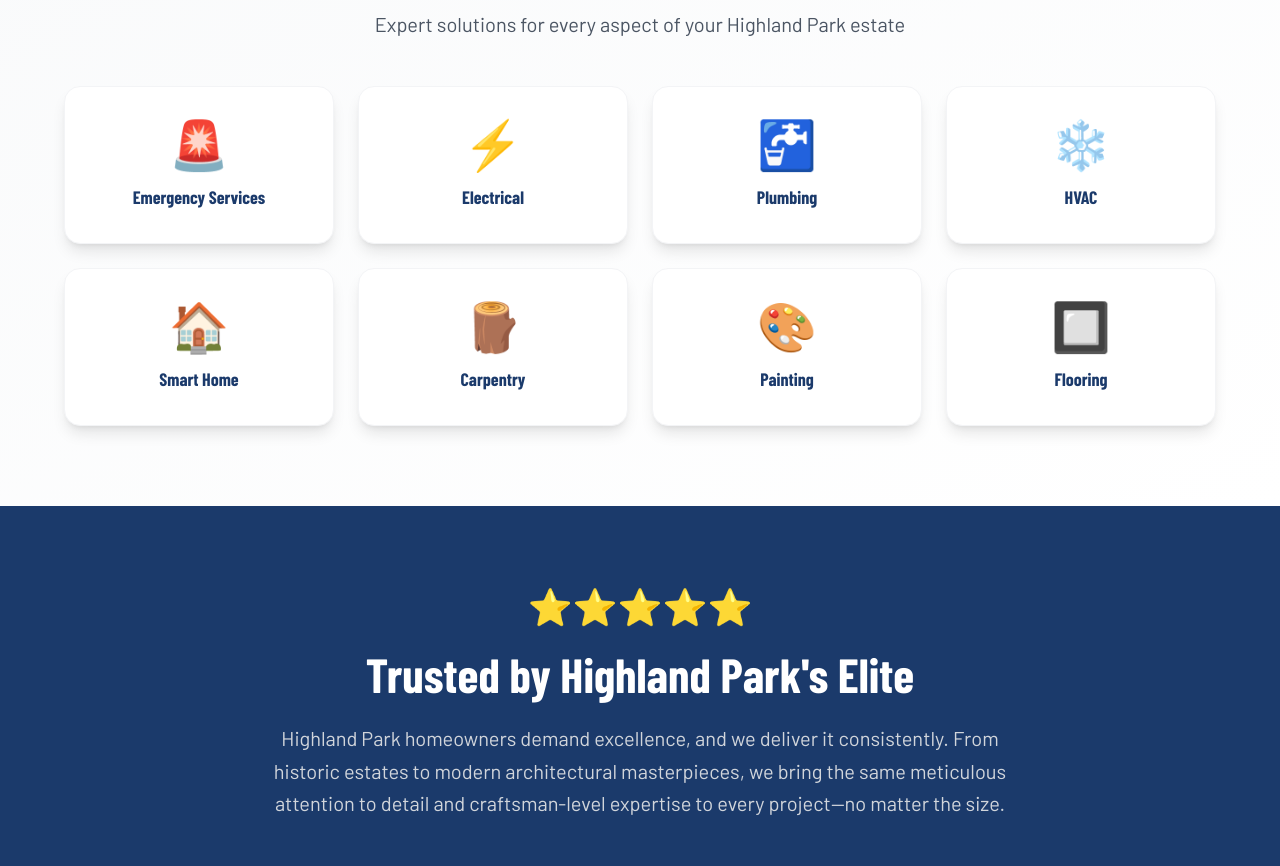
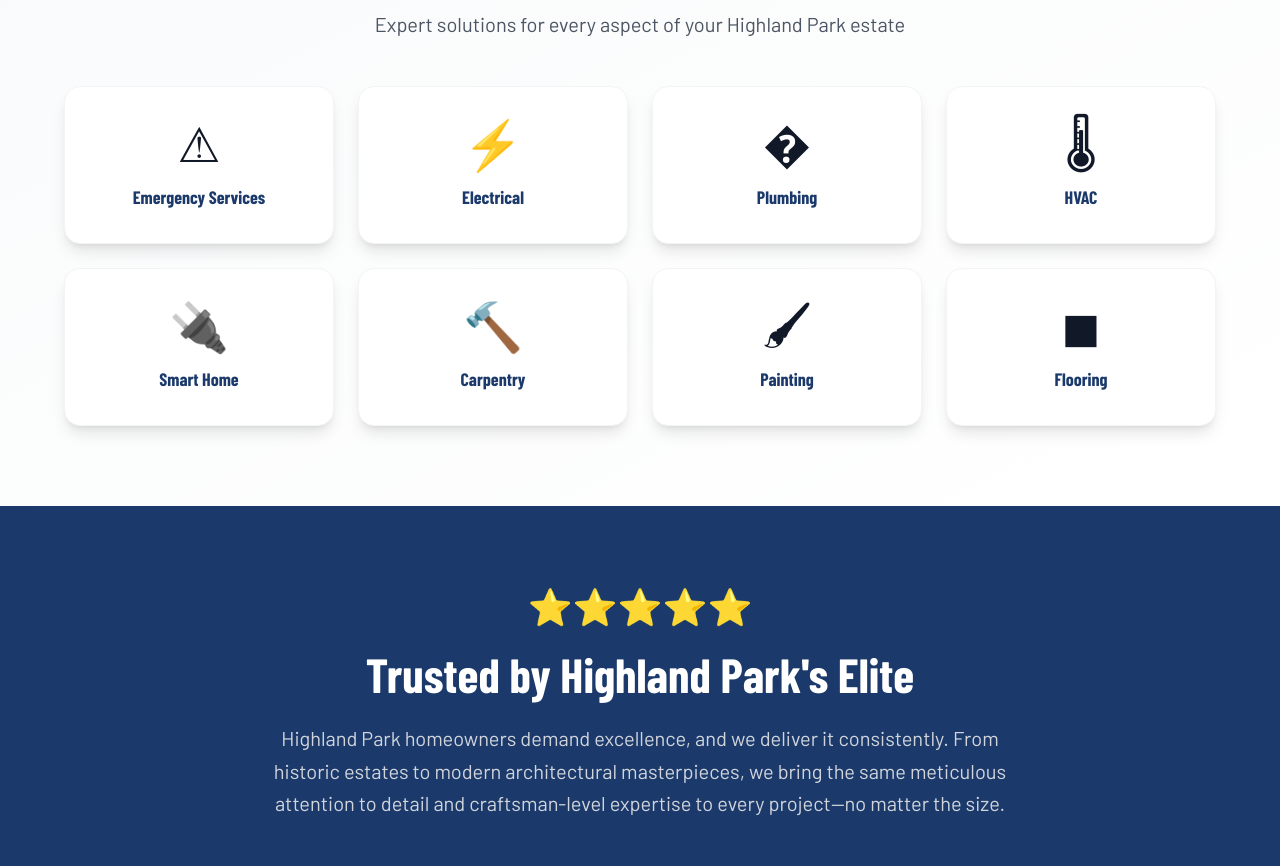
Before and after one commit to thejdmckinney/creative-constructors, a Next.js app: page /service-areas/highland-park in a window 1280 px wide. Shown: the part 1484-2350 px from the top of the page. Built offline with nearby package versions, Linux system fonts and the light colour scheme; no server answers; a web font is replaced by a local one.

Commit message:
Update service icons to more professional style for premium neighborhood pages

```diff
--- a/app/service-areas/highland-park/page.tsx
+++ b/app/service-areas/highland-park/page.tsx
@@ -24,14 +24,14 @@ export const metadata: Metadata = {
 
 export default function HighlandParkPage() {
   const services = [
-    { name: "Emergency Services", icon: "🚨", href: "/services/emergency" },
+    { name: "Emergency Services", icon: "⚠", href: "/services/emergency" },
     { name: "Electrical", icon: "⚡", href: "/services/electrical" },
-    { name: "Plumbing", icon: "🚰", href: "/services/plumbing" },
-    { name: "HVAC", icon: "❄️", href: "/services/hvac" },
-    { name: "Smart Home", icon: "🏠", href: "/services/smart-home" },
-    { name: "Carpentry", icon: "🪵", href: "/services/carpentry" },
-    { name: "Painting", icon: "🎨", href: "/services/painting" },
-    { name: "Flooring", icon: "🔲", href: "/services/flooring" },
+    { name: "Plumbing", icon: "�", href: "/services/plumbing" },
+    { name: "HVAC", icon: "🌡", href: "/services/hvac" },
+    { name: "Smart Home", icon: "🔌", href: "/services/smart-home" },
+    { name: "Carpentry", icon: "🔨", href: "/services/carpentry" },
+    { name: "Painting", icon: "🖌", href: "/services/painting" },
+    { name: "Flooring", icon: "◼", href: "/services/flooring" },
   ];
 
   const premiumFeatures = [
--- a/app/service-areas/university-park/page.tsx
+++ b/app/service-areas/university-park/page.tsx
@@ -24,14 +24,14 @@ export const metadata: Metadata = {
 
 export default function UniversityParkPage() {
   const services = [
-    { name: "Emergency Services", icon: "🚨", href: "/services/emergency" },
+    { name: "Emergency Services", icon: "⚠", href: "/services/emergency" },
     { name: "Electrical", icon: "⚡", href: "/services/electrical" },
-    { name: "Plumbing", icon: "🚰", href: "/services/plumbing" },
-    { name: "HVAC", icon: "❄️", href: "/services/hvac" },
-    { name: "Smart Home", icon: "🏠", href: "/services/smart-home" },
-    { name: "Carpentry", icon: "🪵", href: "/services/carpentry" },
-    { name: "Painting", icon: "🎨", href: "/services/painting" },
-    { name: "Flooring", icon: "🔲", href: "/services/flooring" },
+    { name: "Plumbing", icon: "�", href: "/services/plumbing" },
+    { name: "HVAC", icon: "🌡", href: "/services/hvac" },
+    { name: "Smart Home", icon: "🔌", href: "/services/smart-home" },
+    { name: "Carpentry", icon: "🔨", href: "/services/carpentry" },
+    { name: "Painting", icon: "🖌", href: "/services/painting" },
+    { name: "Flooring", icon: "◼", href: "/services/flooring" },
   ];
 
   const premiumFeatures = [
```
